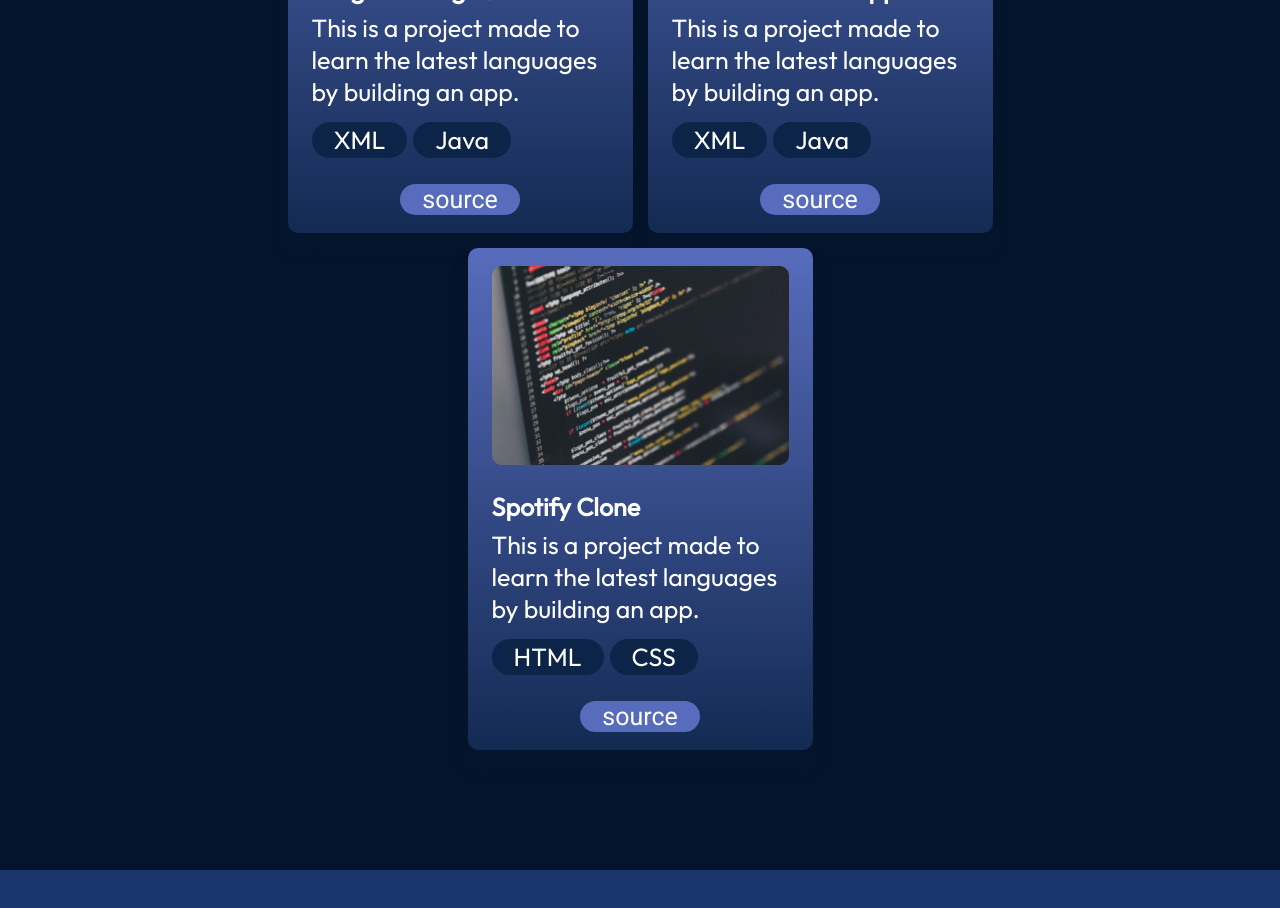
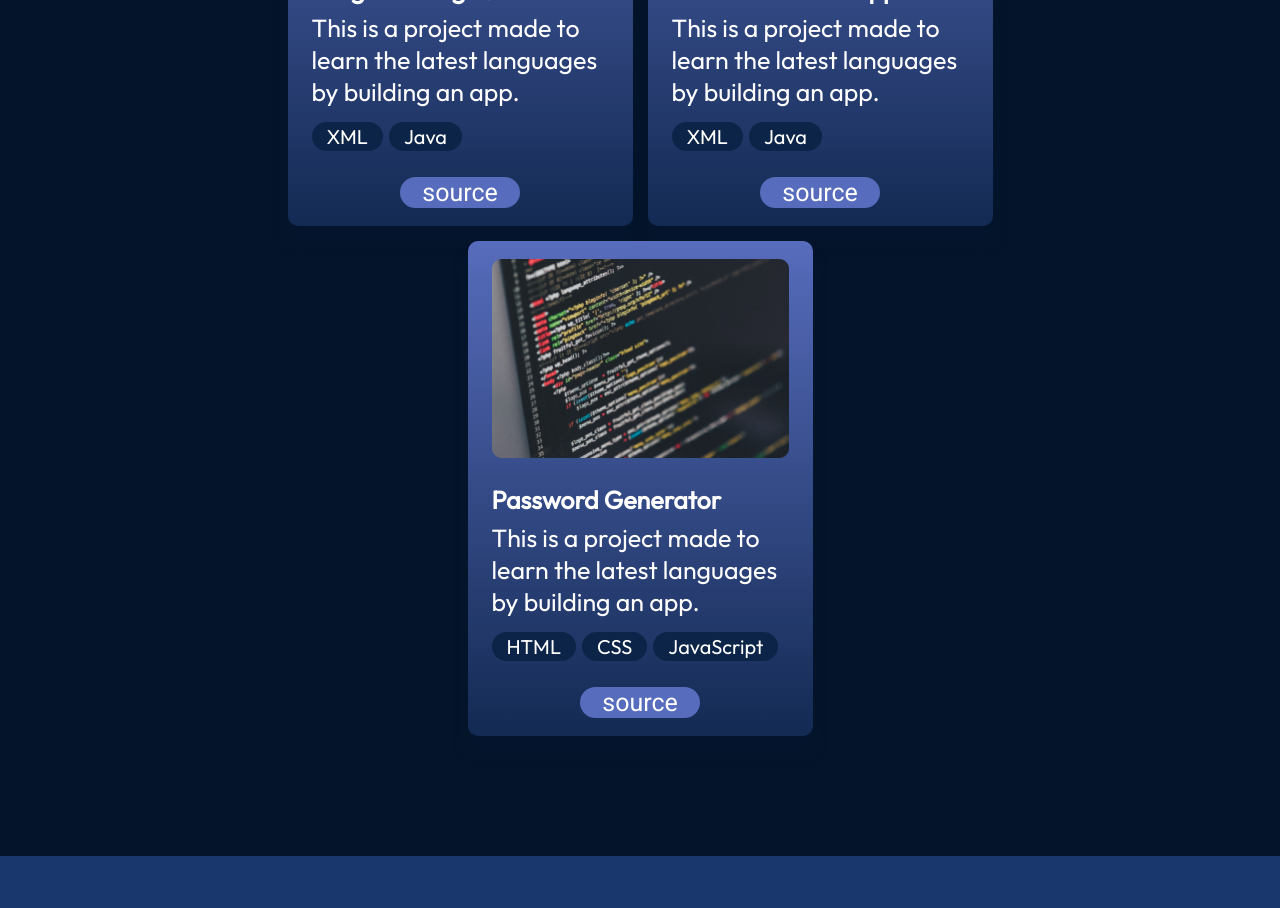
Before and after one commit to TahaHussain-00/My-Portfolio, a React (Vite) app: page / in a window 1280 px wide. Shown: the part 1820-2728 px from the top of the page. Built offline with nearby package versions, Linux system fonts and the light colour scheme.

Commit message:
resume update

```diff
--- a/src/components/Hero/Hero.jsx
+++ b/src/components/Hero/Hero.jsx
@@ -11,7 +11,7 @@ const Hero = () => {
           I am a Pre-Final Year Computer Science Engineering Student and a
           Aspiring MERN Stack Developer
         </p>
-        <a href="https://drive.google.com/file/d/1_uC83ncZHxSjlAB2PaV8SWaGnJLCDQyD/view?usp=drive_link" target="blank" className={styles.resumeBtn}>
+        <a href="https://drive.google.com/file/d/13B3QYSN6YnqAgWlmCEj9flc82vqu561E/view?usp=sharing" target="blank" className={styles.resumeBtn}>
           Download CV
         </a>
       </div>
--- a/src/components/Navbar/Navbar.module.css
+++ b/src/components/Navbar/Navbar.module.css
@@ -8,6 +8,7 @@
     padding-top: 61px;
     z-index: 2;
     margin: 0 10%;
+
 }
 
 .title{
@@ -40,6 +41,7 @@
     .navbar{
         flex-direction: column;
         align-items: flex-start;
+
     }
 
     .menu{
@@ -54,6 +56,7 @@
     .menuBtn{
         display: block;
         cursor: pointer;
+
 
     }
     .menuItems{
--- a/src/components/Projects/Projects.module.css
+++ b/src/components/Projects/Projects.module.css
@@ -5,6 +5,7 @@
   color: var(--color-text);
   margin-left: 10%;
   margin-right: 10%;
+
 }
 
 .title {
@@ -55,17 +56,17 @@
     margin-top: 14px;
     display: flex;
     flex-direction: row;
-    flex-wrap: wrap;
+    flex-wrap: nowrap;
     gap: 6px;
     list-style: none;
 }
 
 .skill{
-    font-size: 25px;
+    font-size: 20px;
     font-weight: 400;
     border-radius: 100px;
     background: var(--color-dark);
-    padding: 2px 22px;
+    padding: 2px 15px;
 }
 
 .links{
--- a/src/data/projects.json
+++ b/src/data/projects.json
@@ -14,10 +14,10 @@
       "source": "https://github.com/TahaHussain-00/Unit-Conversion-App"
     },
     {
-      "title": "Spotify Clone",
+      "title": "Password Generator",
       "imageSrc": "projects/project.png",
       "description": "This is a project made to learn the latest languages by building an app.",
-      "skills": ["HTML", "CSS"],
-      "source": "https://github.com/TahaHussain-00/Spotify-Clone"
+      "skills": ["HTML", "CSS","JavaScript"],
+      "source": "https://tahahussain-00.github.io/Password-Generator/"
     }
   ]
```
